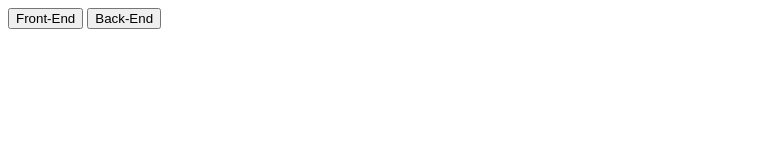
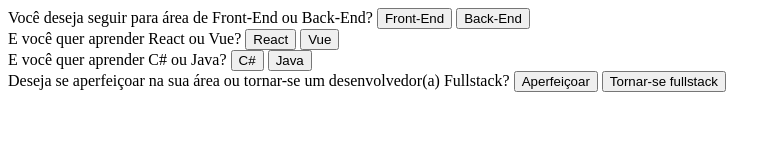
Before and after one commit to isabellards/desafios-alura, a plain HTML site: page day-three/index.html in a window 1280 px wide. Shown: the whole page, without its empty margins (0-781 px from the left). Drawn offline with Linux system fonts and the light colour scheme.

Commit message:
:sparkles:

```diff
--- a/day-three/index.html
+++ b/day-three/index.html
@@ -7,8 +7,29 @@
   </head>
 </html>
 <body>
-  <div id="initialQuestion">
-    <button onClick="initialQuestion()">Front-End</button>
-    <button>Back-End</button>
+  <div>
+    <label id="initialQuestion"
+      >Você deseja seguir para área de Front-End ou Back-End?</label
+    >
+    <button onClick="initialFront()">Front-End</button>
+    <button onClick="initialBack()">Back-End</button>
+  </div>
+  <div>
+    <label id="frontTwo">E você quer aprender React ou Vue?</label>
+    <button>React</button>
+    <button>Vue</button>
+  </div>
+  <div>
+    <label id="backTwo">E você quer aprender C# ou Java?</label>
+    <button>C#</button>
+    <button>Java</button>
+  </div>
+  <div>
+    <label id="secondQuestion"
+      >Deseja se aperfeiçoar na sua área ou tornar-se um desenvolvedor(a)
+      Fullstack?</label
+    >
+    <button>Aperfeiçoar</button>
+    <button>Tornar-se fullstack</button>
   </div>
 </body>
```
Also changed, not shown: day-three/script.js (+13 -1 lines).
